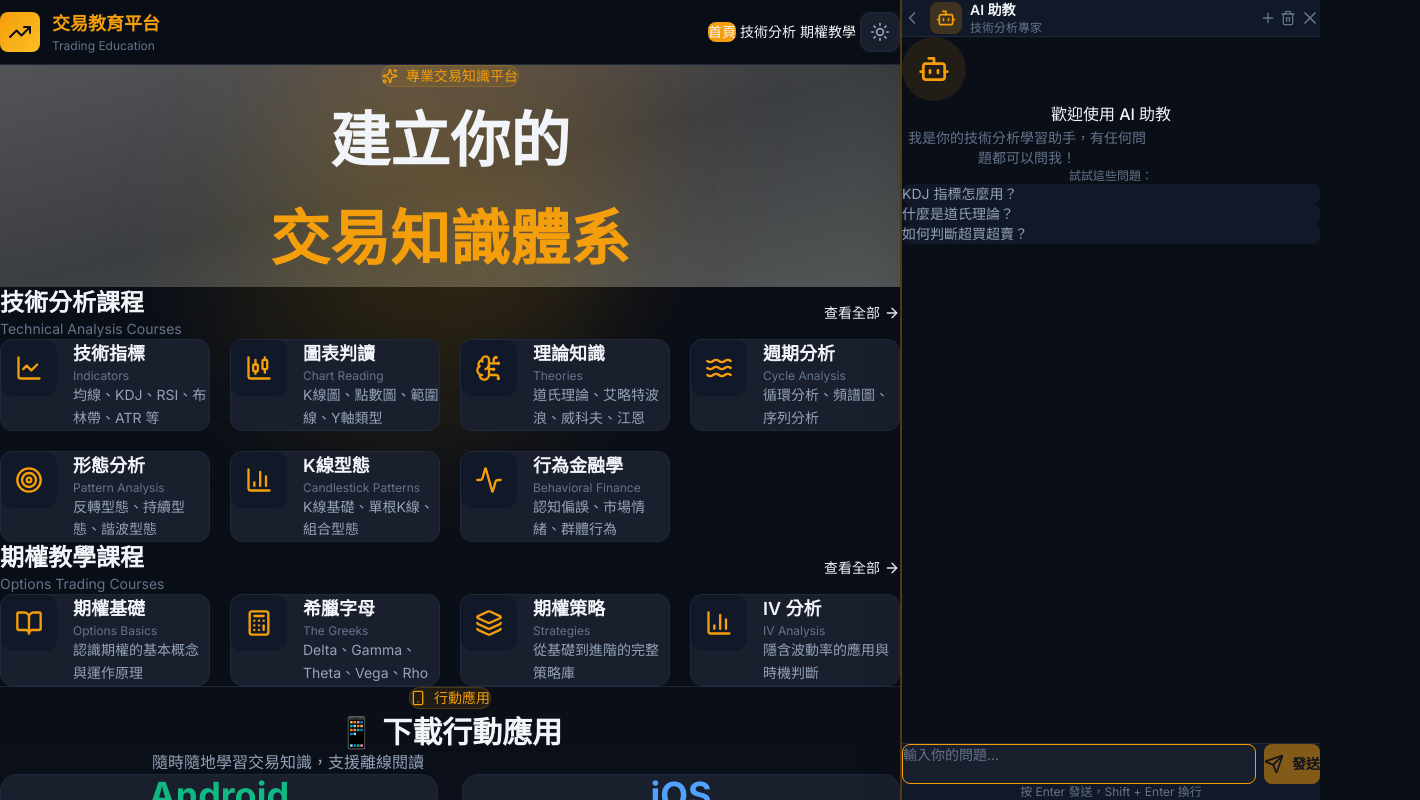
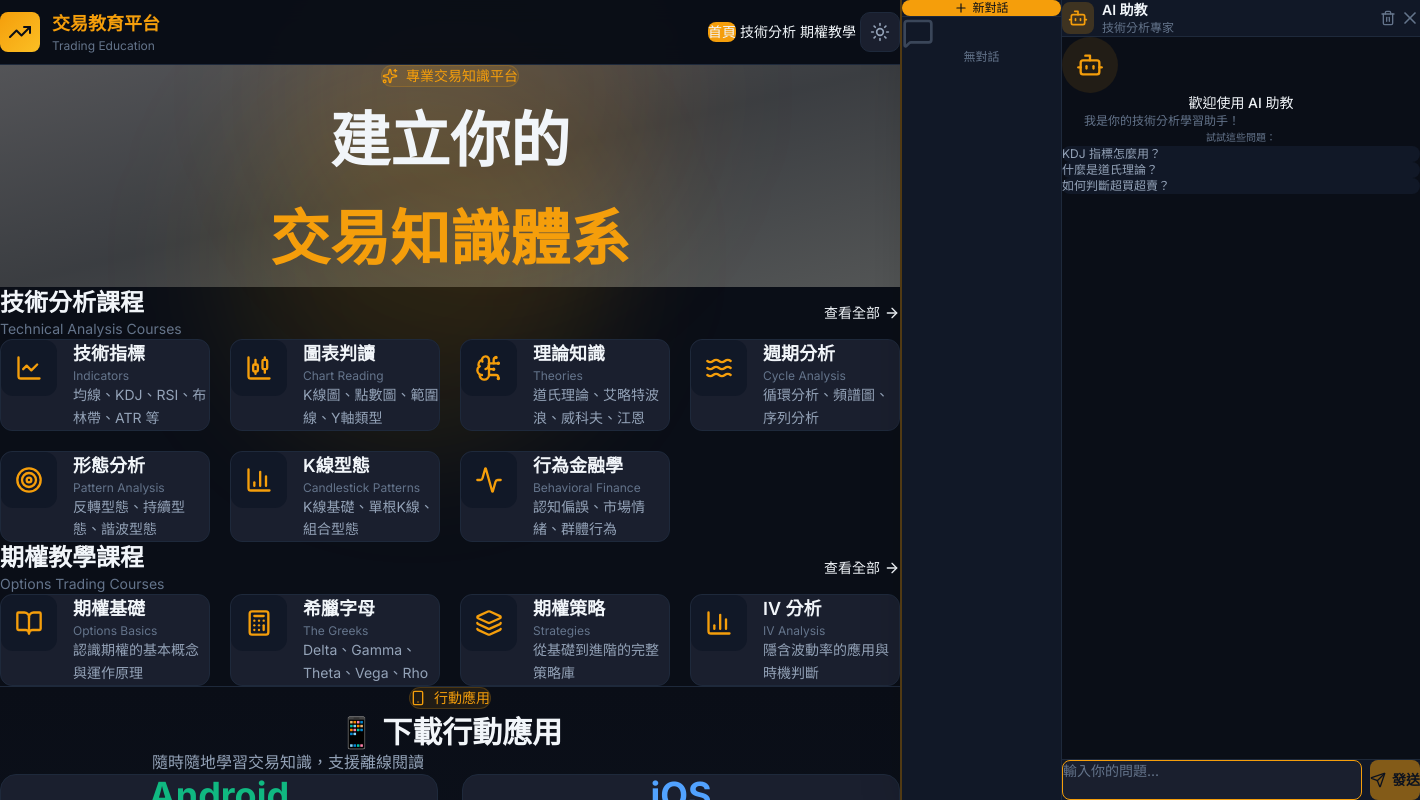
Before and after one commit to sam9407287/trading-education, a Next.js app in the folder apps/web/: page / in a window 1280 px wide. Both pictures are taken after a click on the button 1228 px from the left and 748 px from the top of the page. Shown: the top 800 px of the page, 1420 px wide, since content can reach past the window. Built offline with nearby package versions, Linux system fonts and the light colour scheme.

Commit message:
feat: side-by-side layout + fix typing effect only for new messages

```diff
--- a/apps/web/src/components/chat/ChatContext.tsx
+++ b/apps/web/src/components/chat/ChatContext.tsx
@@ -38,9 +38,6 @@ interface ChatContextType {
   setIsLoading: (loading: boolean) => void;
   currentPage: string;
   setCurrentPage: (page: string) => void;
-  // 側邊欄顯示
-  showConversationList: boolean;
-  setShowConversationList: (show: boolean) => void;
 }
 
 const STORAGE_KEY = 'trading-edu-chats';
@@ -53,7 +50,6 @@ export function ChatProvider({ children }: { children: ReactNode }) {
   const [activeConversationId, setActiveConversationId] = useState<string | null>(null);
   const [isLoading, setIsLoading] = useState(false);
   const [currentPage, setCurrentPage] = useState('/');
-  const [showConversationList, setShowConversationList] = useState(false);
   const [isInitialized, setIsInitialized] = useState(false);
 
   // 從 localStorage 載入對話
@@ -205,8 +201,6 @@ export function ChatProvider({ children }: { children: ReactNode }) {
         setIsLoading,
         currentPage,
         setCurrentPage,
-        showConversationList,
-        setShowConversationList,
       }}
     >
       {children}
--- a/apps/web/src/components/chat/ChatSidebar.tsx
+++ b/apps/web/src/components/chat/ChatSidebar.tsx
@@ -1,7 +1,7 @@
 'use client';
 
 import { useState, useRef, useEffect } from 'react';
-import { X, Send, Trash2, Bot, User, Loader2, Plus, MessageSquare, ChevronLeft, Pencil, Check } from 'lucide-react';
+import { X, Send, Trash2, Bot, User, Loader2, Plus, MessageSquare, Pencil, Check } from 'lucide-react';
 import { useChat } from './ChatContext';
 import TypingEffect from './TypingEffect';
 
@@ -20,8 +20,6 @@ export default function ChatSidebar() {
     switchConversation,
     deleteConversation,
     renameConversation,
-    showConversationList,
-    setShowConversationList,
   } = useChat();
 
   const [input, setInput] = useState('');
@@ -29,6 +27,7 @@ export default function ChatSidebar() {
   const [typingMessageId, setTypingMessageId] = useState<string | null>(null);
   const [editingId, setEditingId] = useState<string | null>(null);
   const [editTitle, setEditTitle] = useState('');
+  const [lastMessageId, setLastMessageId] = useState<string | null>(null);
   const messagesContainerRef = useRef<HTMLDivElement>(null);
   const inputRef = useRef<HTMLTextAreaElement>(null);
 
@@ -53,10 +52,20 @@ export default function ChatSidebar() {
 
   // 開啟時聚焦輸入框
   useEffect(() => {
-    if (isOpen && !showConversationList) {
+    if (isOpen) {
       setTimeout(() => inputRef.current?.focus(), 100);
     }
-  }, [isOpen, showConversationList]);
+  }, [isOpen]);
+
+  // 追蹤最後一條訊息，只對新訊息顯示打字效果
+  useEffect(() => {
+    if (messages.length > 0) {
+      const lastMsg = messages[messages.length - 1];
+      if (lastMsg.id !== lastMessageId && lastMsg.role === 'assistant' && typingMessageId) {
+        setLastMessageId(lastMsg.id);
+      }
+    }
+  }, [messages, lastMessageId, typingMessageId]);
 
   const handleSubmit = async (e: React.FormEvent) => {
     e.preventDefault();
@@ -97,8 +106,10 @@ export default function ChatSidebar() {
         throw new Error(data.error || '發生錯誤');
       }
 
+      // 設置打字效果
       const newMessageId = Date.now().toString();
       setTypingMessageId(newMessageId);
+      setLastMessageId(newMessageId);
       addMessage('assistant', data.reply);
     } catch (error) {
       console.error('Chat error:', error);
@@ -128,6 +139,11 @@ export default function ChatSidebar() {
     setEditTitle('');
   };
 
+  // 判斷是否應該顯示打字效果
+  const shouldShowTypingEffect = (messageId: string) => {
+    return typingMessageId === lastMessageId && messageId === lastMessageId;
+  };
+
   if (!isOpen) return null;
 
   return (
@@ -138,127 +154,109 @@ export default function ChatSidebar() {
         onClick={() => setIsOpen(false)}
       />
 
-      {/* 側邊欄 */}
-      <aside className="fixed lg:relative right-0 bottom-0 lg:bottom-auto lg:top-0 h-[70vh] sm:h-[80vh] lg:h-screen w-full sm:w-[420px] lg:w-[420px] bg-[var(--bg-primary)] border-t-2 lg:border-t-0 lg:border-l-2 border-[var(--accent-gold)]/30 z-50 lg:z-auto flex flex-col shadow-2xl shadow-black/20 rounded-t-2xl lg:rounded-none">
+      {/* 側邊欄 - 左右兩欄佈局 */}
+      <aside className="fixed lg:relative right-0 bottom-0 lg:bottom-auto lg:top-0 h-[70vh] sm:h-[80vh] lg:h-screen w-full sm:w-[520px] lg:w-[520px] bg-[var(--bg-primary)] border-t-2 lg:border-t-0 lg:border-l-2 border-[var(--accent-gold)]/30 z-50 lg:z-auto flex shadow-2xl shadow-black/20 rounded-t-2xl lg:rounded-none">
 
-        {/* 對話列表面板 */}
-        {showConversationList ? (
-          <>
-            {/* 標題欄 */}
-            <div className="flex items-center justify-between px-4 py-3 border-b border-[var(--border-color)] bg-[var(--bg-secondary)]">
-              <div className="flex items-center gap-2">
-                <MessageSquare className="w-5 h-5 text-[var(--accent-gold)]" />
-                <h3 className="font-semibold text-[var(--text-primary)] text-sm">對話歷史</h3>
-              </div>
-              <button
-                onClick={() => setShowConversationList(false)}
-                className="p-2 rounded-lg hover:bg-[var(--bg-card)] text-[var(--text-muted)] hover:text-[var(--text-primary)] transition-colors"
-              >
-                <X className="w-5 h-5" />
-              </button>
-            </div>
-
-            {/* 新對話按鈕 */}
-            <div className="p-3 border-b border-[var(--border-color)]">
+        {/* 左側：對話列表 */}
+        <div className="w-[140px] sm:w-[160px] border-r border-[var(--border-color)] flex flex-col bg-[var(--bg-secondary)]">
+          {/* 標題 */}
+          <div className="px-2 py-3 border-b border-[var(--border-color)]">
             <button
               onClick={createConversation}
-                className="w-full flex items-center justify-center gap-2 px-4 py-3 rounded-lg bg-[var(--accent-gold)] text-[var(--bg-primary)] font-medium hover:opacity-90 transition-opacity"
+              className="w-full flex items-center justify-center gap-1 px-2 py-2 rounded-lg bg-[var(--accent-gold)] text-[var(--bg-primary)] text-xs font-medium hover:opacity-90 transition-opacity"
             >
-                <Plus className="w-5 h-5" />
+              <Plus className="w-3.5 h-3.5" />
               新對話
             </button>
           </div>
 
           {/* 對話列表 */}
-            <div className="flex-1 overflow-y-auto p-3 space-y-2">
+          <div className="flex-1 overflow-y-auto p-1.5 space-y-1 scrollbar-thin">
             {conversations.length === 0 ? (
-                <div className="text-center py-12">
-                  <MessageSquare className="w-12 h-12 text-[var(--text-muted)] mx-auto mb-3 opacity-50" />
-                  <p className="text-sm text-[var(--text-muted)]">還沒有對話</p>
-                  <p className="text-xs text-[var(--text-muted)] mt-1">點擊「新對話」開始</p>
+              <div className="text-center py-6">
+                <MessageSquare className="w-8 h-8 text-[var(--text-muted)] mx-auto mb-2 opacity-50" />
+                <p className="text-xs text-[var(--text-muted)]">無對話</p>
               </div>
             ) : (
               conversations.map((conv) => (
                 <div
                   key={conv.id}
-                    className={`group relative rounded-lg p-3 cursor-pointer transition-colors ${
+                  className={`group relative rounded-lg p-2 cursor-pointer transition-colors ${
                     conv.id === activeConversationId
                       ? 'bg-[var(--accent-gold)]/20 border border-[var(--accent-gold)]/30'
-                        : 'bg-[var(--bg-secondary)] hover:bg-[var(--bg-card)] border border-transparent'
+                      : 'hover:bg-[var(--bg-card)] border border-transparent'
                   }`}
+                  onClick={() => switchConversation(conv.id)}
                 >
                   {editingId === conv.id ? (
-                      <div className="flex items-center gap-2">
+                    <div className="flex flex-col gap-1">
                       <input
                         type="text"
                         value={editTitle}
                         onChange={(e) => setEditTitle(e.target.value)}
-                          onKeyDown={(e) => e.key === 'Enter' && saveTitle()}
+                        onKeyDown={(e) => {
+                          if (e.key === 'Enter') saveTitle();
+                          if (e.key === 'Escape') setEditingId(null);
+                        }}
+                        onClick={(e) => e.stopPropagation()}
                         autoFocus
-                          className="flex-1 bg-[var(--bg-card)] border border-[var(--border-color)] rounded px-2 py-1 text-sm text-[var(--text-primary)] focus:outline-none focus:border-[var(--accent-gold)]"
+                        className="w-full bg-[var(--bg-card)] border border-[var(--border-color)] rounded px-1.5 py-1 text-xs text-[var(--text-primary)] focus:outline-none focus:border-[var(--accent-gold)]"
                       />
                       <button
-                          onClick={saveTitle}
-                          className="p-1 rounded bg-[var(--accent-gold)] text-[var(--bg-primary)]"
+                        onClick={(e) => {
+                          e.stopPropagation();
+                          saveTitle();
+                        }}
+                        className="w-full py-1 rounded bg-[var(--accent-gold)] text-[var(--bg-primary)] text-xs"
                       >
-                          <Check className="w-4 h-4" />
+                        <Check className="w-3 h-3 mx-auto" />
                       </button>
                     </div>
                   ) : (
-                      <div onClick={() => switchConversation(conv.id)}>
-                        <p className="text-sm text-[var(--text-primary)] truncate pr-16">
+                    <>
+                      <p className="text-xs text-[var(--text-primary)] truncate leading-tight">
                         {conv.title}
                       </p>
-                        <p className="text-xs text-[var(--text-muted)] mt-1">
-                          {conv.messages.length} 則訊息 · {new Date(conv.updatedAt).toLocaleDateString('zh-TW')}
+                      <p className="text-[10px] text-[var(--text-muted)] mt-0.5">
+                        {conv.messages.length}則
                       </p>
-                      </div>
-                    )}
 
                       {/* 操作按鈕 */}
-                    {editingId !== conv.id && (
-                      <div className="absolute right-2 top-1/2 -translate-y-1/2 flex items-center gap-1 opacity-0 group-hover:opacity-100 transition-opacity">
+                      <div className="absolute right-1 top-1 flex flex-col gap-0.5 opacity-0 group-hover:opacity-100 transition-opacity">
                         <button
                           onClick={(e) => {
                             e.stopPropagation();
                             startEditing(conv.id, conv.title);
                           }}
-                          className="p-1.5 rounded hover:bg-[var(--bg-card)] text-[var(--text-muted)] hover:text-[var(--accent-gold)]"
-                          title="編輯標題"
+                          className="p-1 rounded bg-[var(--bg-card)] text-[var(--text-muted)] hover:text-[var(--accent-gold)]"
+                          title="編輯"
                         >
-                          <Pencil className="w-3.5 h-3.5" />
+                          <Pencil className="w-2.5 h-2.5" />
                         </button>
                         <button
                           onClick={(e) => {
                             e.stopPropagation();
-                            if (confirm('確定要刪除這個對話嗎？')) {
                             deleteConversation(conv.id);
-                            }
                           }}
-                          className="p-1.5 rounded hover:bg-[var(--bg-card)] text-[var(--text-muted)] hover:text-red-400"
-                          title="刪除對話"
+                          className="p-1 rounded bg-[var(--bg-card)] text-[var(--text-muted)] hover:text-red-400"
+                          title="刪除"
                         >
-                          <Trash2 className="w-3.5 h-3.5" />
+                          <Trash2 className="w-2.5 h-2.5" />
                         </button>
                       </div>
+                    </>
                   )}
                 </div>
               ))
             )}
           </div>
-          </>
-        ) : (
-          <>
+        </div>
+
+        {/* 右側：對話內容 */}
+        <div className="flex-1 flex flex-col">
           {/* 標題欄 */}
-            <div className="flex items-center justify-between px-4 py-3 border-b border-[var(--border-color)] bg-[var(--bg-secondary)]">
+          <div className="flex items-center justify-between px-3 py-3 border-b border-[var(--border-color)] bg-[var(--bg-secondary)]">
             <div className="flex items-center gap-2">
-                <button
-                  onClick={() => setShowConversationList(true)}
-                  className="p-1.5 rounded-lg hover:bg-[var(--bg-card)] text-[var(--text-muted)] hover:text-[var(--text-primary)] transition-colors"
-                  title="對話列表"
-                >
-                  <ChevronLeft className="w-5 h-5" />
-                </button>
               <div className="w-8 h-8 rounded-lg bg-[var(--accent-gold)]/20 flex items-center justify-center">
                 <Bot className="w-5 h-5 text-[var(--accent-gold)]" />
               </div>
@@ -268,13 +266,6 @@ export default function ChatSidebar() {
               </div>
             </div>
             <div className="flex items-center gap-1">
-                <button
-                  onClick={createConversation}
-                  className="p-2 rounded-lg hover:bg-[var(--bg-card)] text-[var(--text-muted)] hover:text-[var(--accent-gold)] transition-colors"
-                  title="新對話"
-                >
-                  <Plus className="w-4 h-4" />
-                </button>
               <button
                 onClick={clearMessages}
                 className="p-2 rounded-lg hover:bg-[var(--bg-card)] text-[var(--text-muted)] hover:text-[var(--text-primary)] transition-colors"
@@ -297,16 +288,16 @@ export default function ChatSidebar() {
             className="flex-1 overflow-y-auto p-4 space-y-4 scrollbar-thin scrollbar-thumb-[var(--border-color)] scrollbar-track-transparent"
           >
             {messages.length === 0 ? (
-                <div className="text-center py-12">
-                  <div className="w-16 h-16 rounded-full bg-[var(--accent-gold)]/10 flex items-center justify-center mx-auto mb-4">
-                    <Bot className="w-8 h-8 text-[var(--accent-gold)]" />
+              <div className="text-center py-8">
+                <div className="w-14 h-14 rounded-full bg-[var(--accent-gold)]/10 flex items-center justify-center mx-auto mb-3">
+                  <Bot className="w-7 h-7 text-[var(--accent-gold)]" />
                 </div>
-                  <h4 className="font-medium text-[var(--text-primary)] mb-2">歡迎使用 AI 助教</h4>
-                  <p className="text-sm text-[var(--text-muted)] max-w-[250px] mx-auto">
-                    我是你的技術分析學習助手，有任何問題都可以問我！
+                <h4 className="font-medium text-[var(--text-primary)] mb-2 text-sm">歡迎使用 AI 助教</h4>
+                <p className="text-xs text-[var(--text-muted)] max-w-[200px] mx-auto">
+                  我是你的技術分析學習助手！
                 </p>
-                  <div className="mt-6 space-y-2">
-                    <p className="text-xs text-[var(--text-muted)]">試試這些問題：</p>
+                <div className="mt-4 space-y-1.5">
+                  <p className="text-[10px] text-[var(--text-muted)]">試試這些問題：</p>
                   {[
                     'KDJ 指標怎麼用？',
                     '什麼是道氏理論？',
@@ -318,7 +309,7 @@ export default function ChatSidebar() {
                         setInput(q);
                         inputRef.current?.focus();
                       }}
-                        className="block w-full text-left text-sm px-3 py-2 rounded-lg bg-[var(--bg-secondary)] hover:bg-[var(--bg-card)] text-[var(--text-secondary)] hover:text-[var(--accent-gold)] transition-colors"
+                      className="block w-full text-left text-xs px-2.5 py-1.5 rounded-lg bg-[var(--bg-secondary)] hover:bg-[var(--bg-card)] text-[var(--text-secondary)] hover:text-[var(--accent-gold)] transition-colors"
                     >
                       {q}
                     </button>
@@ -330,19 +321,19 @@ export default function ChatSidebar() {
                 {messages.map((message) => (
                   <div
                     key={message.id}
-                      className={`flex gap-3 ${message.role === 'user' ? 'flex-row-reverse' : ''}`}
+                    className={`flex gap-2 ${message.role === 'user' ? 'flex-row-reverse' : ''}`}
                   >
                     <div
-                        className={`w-8 h-8 rounded-lg flex items-center justify-center flex-shrink-0 ${
+                      className={`w-7 h-7 rounded-lg flex items-center justify-center flex-shrink-0 ${
                         message.role === 'user'
                           ? 'bg-blue-500/20'
                           : 'bg-[var(--accent-gold)]/20'
                       }`}
                     >
                       {message.role === 'user' ? (
-                          <User className="w-4 h-4 text-blue-400" />
+                        <User className="w-3.5 h-3.5 text-blue-400" />
                       ) : (
-                          <Bot className="w-4 h-4 text-[var(--accent-gold)]" />
+                        <Bot className="w-3.5 h-3.5 text-[var(--accent-gold)]" />
                       )}
                     </div>
                     <div
@@ -353,9 +344,7 @@ export default function ChatSidebar() {
                       }`}
                     >
                       <p className="text-sm whitespace-pre-wrap">
-                          {message.role === 'assistant' &&
-                           messages.indexOf(message) === messages.length - 1 &&
-                           typingMessageId ? (
+                        {message.role === 'assistant' && shouldShowTypingEffect(message.id) ? (
                           <TypingEffect
                             text={message.content}
                             speed={10}
@@ -369,9 +358,9 @@ export default function ChatSidebar() {
                   </div>
                 ))}
                 {isLoading && (
-                    <div className="flex gap-3">
-                      <div className="w-8 h-8 rounded-lg bg-[var(--accent-gold)]/20 flex items-center justify-center flex-shrink-0">
-                        <Bot className="w-4 h-4 text-[var(--accent-gold)]" />
+                  <div className="flex gap-2">
+                    <div className="w-7 h-7 rounded-lg bg-[var(--accent-gold)]/20 flex items-center justify-center flex-shrink-0">
+                      <Bot className="w-3.5 h-3.5 text-[var(--accent-gold)]" />
                     </div>
                     <div className="bg-[var(--bg-secondary)] rounded-lg px-3 py-2">
                       <Loader2 className="w-4 h-4 text-[var(--text-muted)] animate-spin" />
@@ -383,7 +372,7 @@ export default function ChatSidebar() {
           </div>
 
           {/* 輸入區域 */}
-            <div className="p-4 border-t border-[var(--border-color)] bg-[var(--bg-secondary)]">
+          <div className="p-3 border-t border-[var(--border-color)] bg-[var(--bg-secondary)]">
             <form onSubmit={handleSubmit} className="flex gap-2">
               <textarea
                 key={inputKey}
@@ -395,23 +384,19 @@ export default function ChatSidebar() {
                 rows={1}
                 autoFocus
                 className="flex-1 resize-none rounded-lg bg-[var(--bg-card)] border border-[var(--border-color)] px-3 py-2 text-sm text-[var(--text-primary)] placeholder:text-[var(--text-muted)] focus:outline-none focus:border-[var(--accent-gold)] transition-colors"
-                  style={{ minHeight: '40px', maxHeight: '120px' }}
+                style={{ minHeight: '40px', maxHeight: '100px' }}
               />
               <button
                 type="submit"
                 disabled={!input.trim() || isLoading}
-                  className="px-8 sm:px-10 rounded-lg bg-[var(--accent-gold)] text-[var(--bg-primary)] font-medium hover:opacity-90 disabled:opacity-50 disabled:cursor-not-allowed transition-opacity flex items-center justify-center gap-2"
+                className="px-6 rounded-lg bg-[var(--accent-gold)] text-[var(--bg-primary)] font-medium hover:opacity-90 disabled:opacity-50 disabled:cursor-not-allowed transition-opacity flex items-center justify-center gap-1.5"
               >
-                  <Send className="w-5 h-5" />
-                  <span className="hidden sm:inline text-sm font-semibold">發送</span>
+                <Send className="w-4 h-4" />
+                <span className="text-sm font-semibold">發送</span>
               </button>
             </form>
-              <p className="text-xs text-[var(--text-muted)] mt-2 text-center">
-                按 Enter 發送，Shift + Enter 換行
-              </p>
           </div>
-          </>
-        )}
+        </div>
       </aside>
     </>
   );
```
Lines whose indentation alone changed are shown as unchanged.
